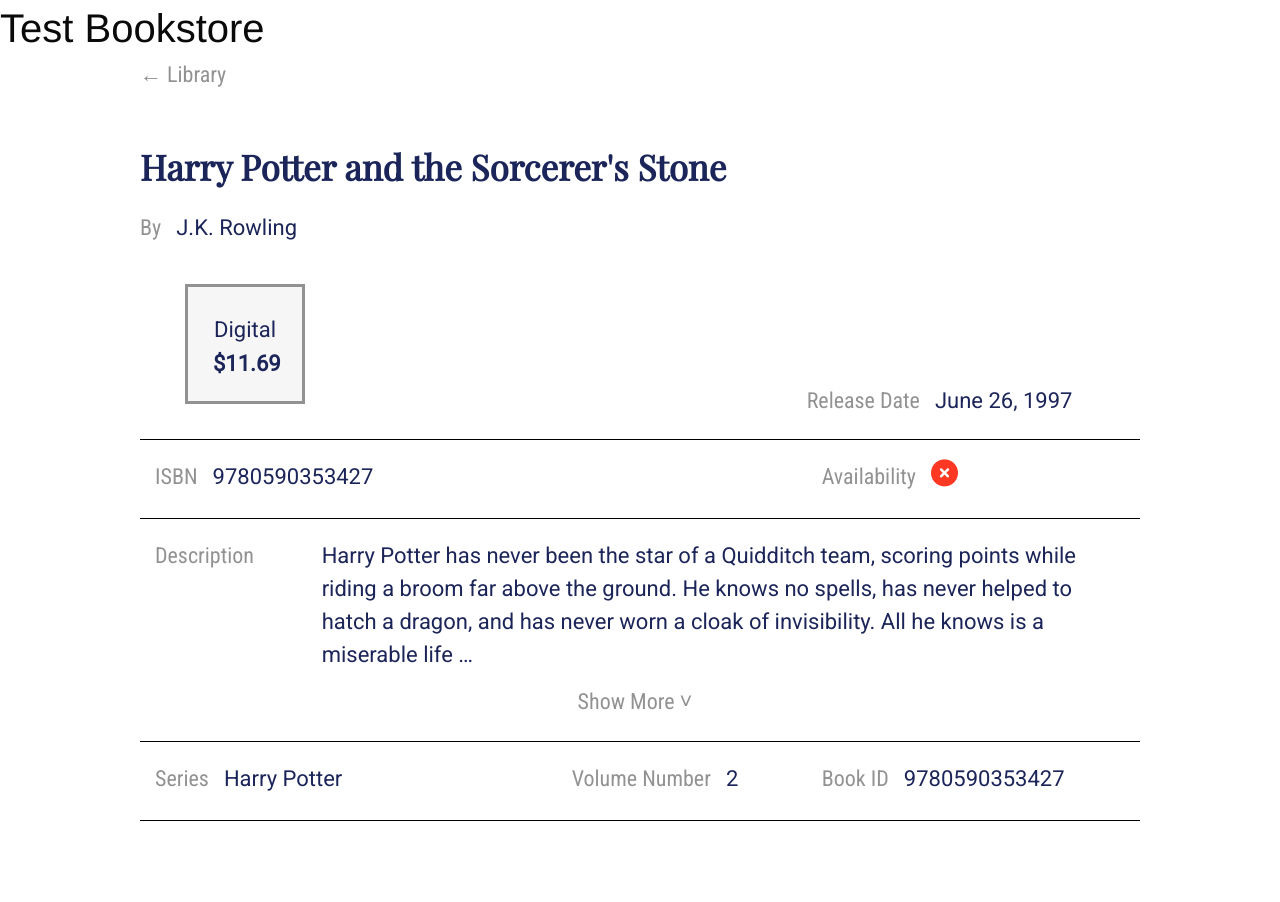
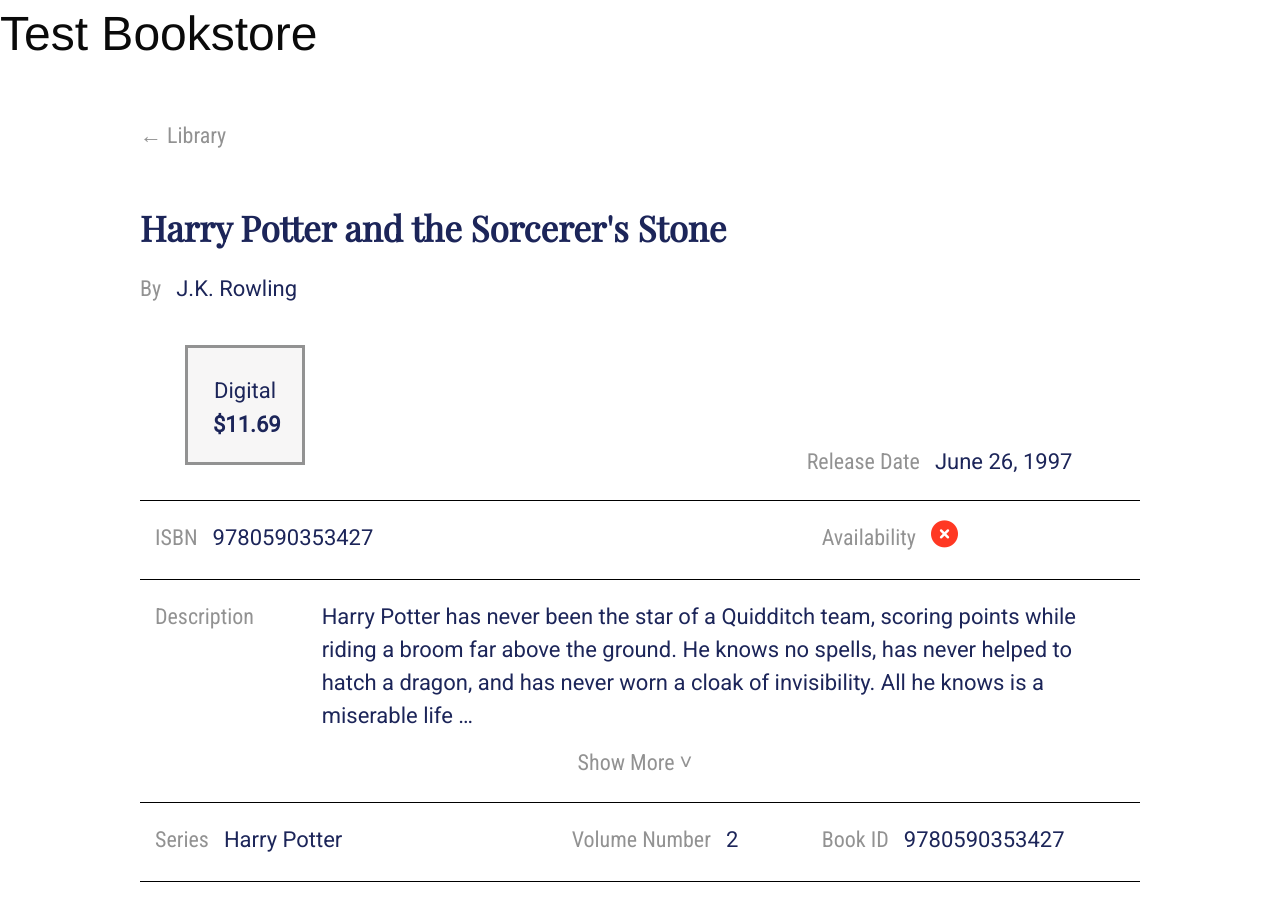
Before and after one commit to B1Dobbs/test_bookstore_d2d, a Django app: page /testBookstore/book_detail/ in a window 1280 px wide. Before the commit the page ends 821 px from the top, so only its background shows below. Run offline with Django 3.2, Linux system fonts and the light colour scheme; some libraries are stand-ins or nearby versions.

Commit message:
Added header css

```diff
--- a/test_bookstore_app/static/book_detail.css
+++ b/test_bookstore_app/static/book_detail.css
@@ -38,6 +38,7 @@
 
 .details-block {
     width: 1000px;
+    padding-top: 50px;
     margin: 0 auto;
 }
 
--- a/test_bookstore_app/templates/book_detail.html
+++ b/test_bookstore_app/templates/book_detail.html
@@ -7,11 +7,14 @@
         <link href="https://fonts.googleapis.com/css?family=Playfair+Display|Roboto|Roboto+Condensed&display=swap" rel="stylesheet">
         <link rel="stylesheet" href="https://cdnjs.cloudflare.com/ajax/libs/font-awesome/4.7.0/css/font-awesome.min.css">
         <link rel="stylesheet" type="text/css" href="{% static 'book_detail.css'%}">
+        <link rel="stylesheet" type="text/css" href="{% static 'library.css' %}">
     </head>
     <script src='https://kit.fontawesome.com/a076d05399.js'></script>
 <body>
     {% block content %}
-    <h2>Test Bookstore</h2>
+    <div class = "title_bar">
+        <h1>Test Bookstore</h1>
+    </div>
     <div class = "details-block">
         <button><a href="../library" class = "labels"> &#x2190 Library</a></button>
         <p id = "title" class = "title"> <strong>{{ title }} </strong></p>
```
